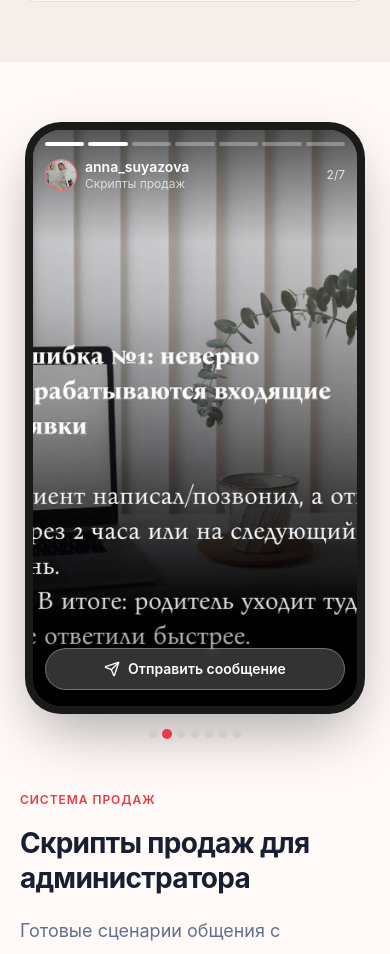
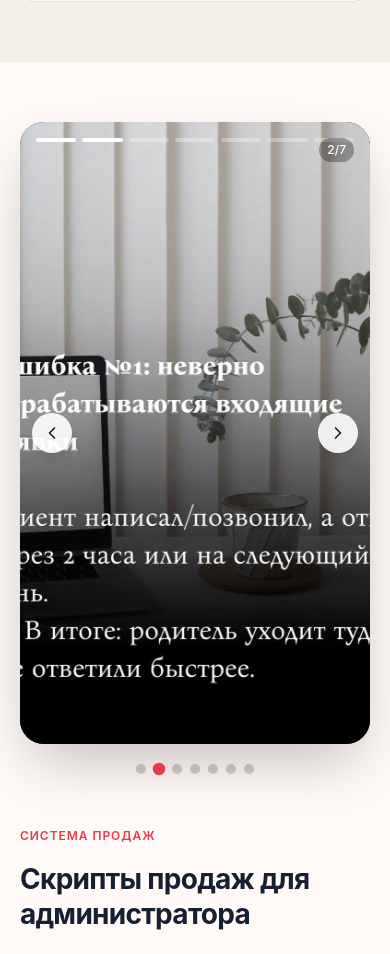
Before and after one commit to suyazov/suyazova.ru, a React (Vite) app: page / in a window 390 px wide. Shown: the part 4707-5661 px from the top of the page. Built offline with nearby package versions, Linux system fonts and the light colour scheme.

Commit message:
replace phone mockup with large story gallery

```diff
--- a/src/sections/AdminPackage.tsx
+++ b/src/sections/AdminPackage.tsx
@@ -18,7 +18,7 @@ const features = [
   'Возврат «замороженного» клиента',
 ];
 
-function PhoneStory() {
+function StoryGallery() {
   const [current, setCurrent] = useState(0);
   const total = galleryItems.length;
 
@@ -33,118 +33,87 @@ function PhoneStory() {
   // Auto-play with pause on hover
   useEffect(() => {
     let interval: ReturnType<typeof setInterval>;
-    const phone = document.getElementById('phone-story');
+    const gallery = document.getElementById('story-gallery');
     const start = () => {
       interval = setInterval(next, 4000);
     };
     const stop = () => clearInterval(interval);
 
     start();
-    phone?.addEventListener('mouseenter', stop);
-    phone?.addEventListener('mouseleave', start);
+    gallery?.addEventListener('mouseenter', stop);
+    gallery?.addEventListener('mouseleave', start);
     return () => {
       stop();
-      phone?.removeEventListener('mouseenter', stop);
-      phone?.removeEventListener('mouseleave', start);
+      gallery?.removeEventListener('mouseenter', stop);
+      gallery?.removeEventListener('mouseleave', start);
     };
   }, [next]);
 
   return (
-    <div id="phone-story" className="relative w-full max-w-[340px] mx-auto lg:mx-0">
-      {/* Phone frame */}
-      <div className="bg-[#1a1a1a] rounded-[36px] p-2 shadow-[0_25px_60px_-12px_rgba(0,0,0,0.35)]">
-        {/* Screen */}
-        <div className="relative bg-black rounded-[28px] overflow-hidden aspect-[9/16]">
-          {/* Story image */}
+    <div id="story-gallery" className="relative w-full max-w-[520px] mx-auto lg:mx-0">
+      {/* Main image */}
+      <div className="relative rounded-3xl overflow-hidden shadow-[0_25px_60px_-12px_rgba(0,0,0,0.25)] aspect-[9/16] bg-[#1a1a1a]">
+        {galleryItems.map((item, index) => (
           <img
-            src={galleryItems[current].image}
-            alt={galleryItems[current].label}
-            className="absolute inset-0 w-full h-full object-cover transition-opacity duration-500"
+            key={index}
+            src={item.image}
+            alt={item.label}
+            className={`absolute inset-0 w-full h-full object-cover transition-opacity duration-500 ${
+              index === current ? 'opacity-100' : 'opacity-0'
+            }`}
           />
+        ))}
 
-          {/* Gradient overlays */}
-          <div className="absolute inset-x-0 top-0 h-28 bg-gradient-to-b from-black/60 to-transparent pointer-events-none" />
-          <div className="absolute inset-x-0 bottom-0 h-32 bg-gradient-to-t from-black/60 to-transparent pointer-events-none" />
-
-          {/* Top bar */}
-          <div className="absolute top-0 left-0 right-0 z-20 px-3 pt-3 pb-2">
-            {/* Progress segments */}
-            <div className="flex gap-1 mb-3">
+        {/* Top progress */}
+        <div className="absolute top-0 left-0 right-0 z-10 px-4 pt-4">
+          <div className="flex gap-1.5">
             {galleryItems.map((_, index) => (
               <div key={index} className="flex-1 h-1 bg-white/30 rounded-full overflow-hidden">
                 <div
                   className="h-full bg-white transition-all duration-300"
                   style={{
-                      width:
-                        index < current
-                          ? '100%'
-                          : index === current
-                          ? '100%'
-                          : '0%',
+                    width: index <= current ? '100%' : '0%',
                     opacity: index <= current ? 1 : 0.4,
                   }}
                 />
               </div>
             ))}
           </div>
-
-            {/* User info */}
-            <div className="flex items-center justify-between">
-              <div className="flex items-center gap-2">
-                <div className="w-8 h-8 rounded-full overflow-hidden border border-white/30 bg-[#e73c47]">
-                  <img src="/anna-fireplace.jpg" alt="Анна" className="w-full h-full object-cover" />
-                </div>
-                <div>
-                  <p className="text-white text-sm font-semibold leading-tight">anna_suyazova</p>
-                  <p className="text-white/70 text-xs">Скрипты продаж</p>
-                </div>
-              </div>
-              <span className="text-white/80 text-xs">{current + 1}/{total}</span>
-            </div>
         </div>
 
-          {/* Navigation tap zones */}
+        {/* Navigation arrows */}
         <button
           type="button"
           onClick={prev}
           aria-label="Назад"
-            className="absolute left-0 top-0 bottom-0 w-1/4 z-10 flex items-center justify-start pl-2 group"
+          className="absolute left-3 top-1/2 -translate-y-1/2 z-10 w-10 h-10 rounded-full bg-white/90 text-[#172033] flex items-center justify-center shadow-lg hover:bg-white transition-colors"
         >
-            <ChevronLeft className="w-7 h-7 text-white/80 opacity-0 group-hover:opacity-100 transition-opacity drop-shadow-md" />
+          <ChevronLeft className="w-5 h-5" />
         </button>
         <button
           type="button"
           onClick={next}
           aria-label="Вперёд"
-            className="absolute right-0 top-0 bottom-0 w-1/4 z-10 flex items-center justify-end pr-2 group"
+          className="absolute right-3 top-1/2 -translate-y-1/2 z-10 w-10 h-10 rounded-full bg-white/90 text-[#172033] flex items-center justify-center shadow-lg hover:bg-white transition-colors"
         >
-            <ChevronRight className="w-7 h-7 text-white/80 opacity-0 group-hover:opacity-100 transition-opacity drop-shadow-md" />
+          <ChevronRight className="w-5 h-5" />
         </button>
 
-          {/* Bottom send button */}
-          <div className="absolute bottom-0 left-0 right-0 z-20 px-3 pb-4">
-            <a
-              href="https://t.me/anna_suyazova"
-              target="_blank"
-              rel="noopener noreferrer"
-              className="flex items-center justify-center gap-2 w-full bg-white/20 hover:bg-white/30 backdrop-blur-sm text-white text-sm font-semibold py-2.5 rounded-full border border-white/30 transition-colors"
-            >
-              <Send className="w-4 h-4" />
-              Отправить сообщение
-            </a>
-          </div>
+        {/* Counter */}
+        <div className="absolute top-4 right-4 z-10 text-white text-xs font-medium bg-black/30 px-2 py-1 rounded-full">
+          {current + 1}/{total}
         </div>
       </div>
 
       {/* Pagination dots */}
-      <div className="flex justify-center gap-1.5 mt-4">
+      <div className="flex justify-center gap-2 mt-5">
         {galleryItems.map((_, index) => (
           <button
             key={index}
             type="button"
             onClick={() => setCurrent(index)}
             aria-label={`Слайд ${index + 1}`}
-            className={`w-2 h-2 rounded-full transition-all ${
+            className={`w-2.5 h-2.5 rounded-full transition-all ${
               index === current ? 'bg-[#e73c47] scale-125' : 'bg-[#d4ccc4] hover:bg-[#b8b0a8]'
             }`}
           />
@@ -159,9 +128,9 @@ export function AdminPackage() {
     <section id="admin-package" className="bg-[#fffaf7] py-[clamp(60px,8vw,120px)] overflow-hidden">
       <div className="max-w-[1200px] mx-auto px-5">
         <div className="grid lg:grid-cols-2 gap-12 lg:gap-16 items-center">
-          {/* Left column — phone */}
+          {/* Left column — story gallery */}
           <div className="scroll-reveal-scale flex justify-center lg:justify-start">
-            <PhoneStory />
+            <StoryGallery />
           </div>
 
           {/* Right column — text */}
```
Lines whose indentation alone changed are shown as unchanged.
